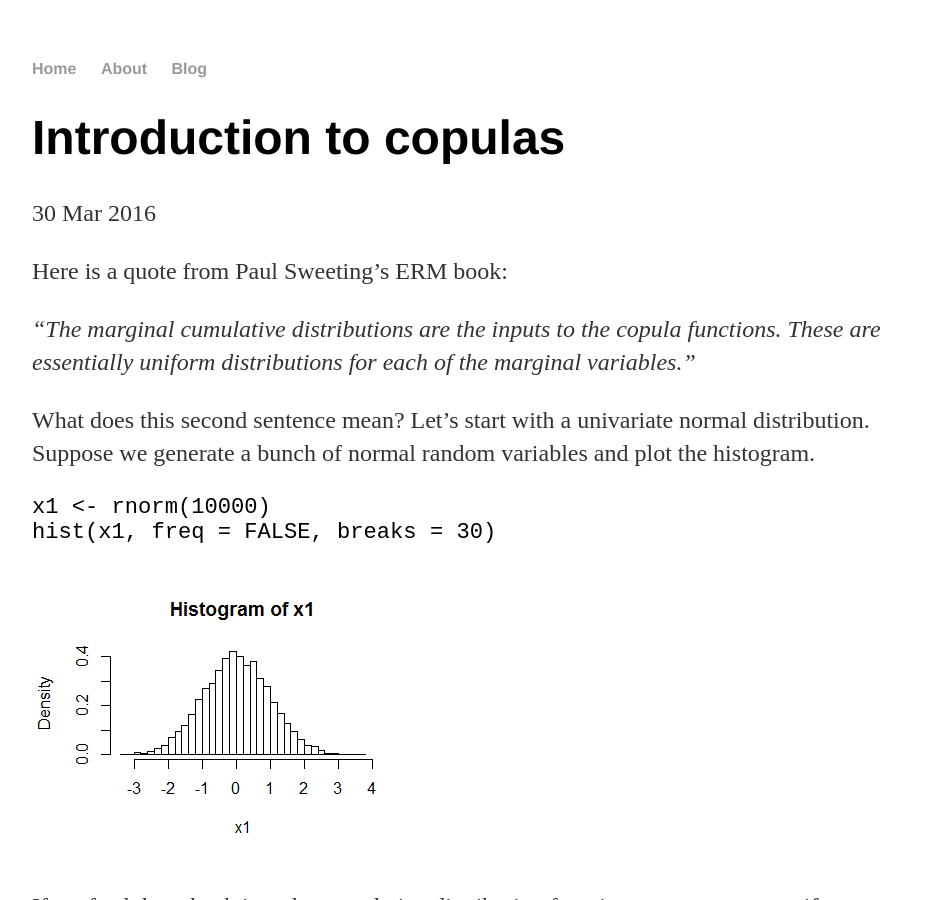
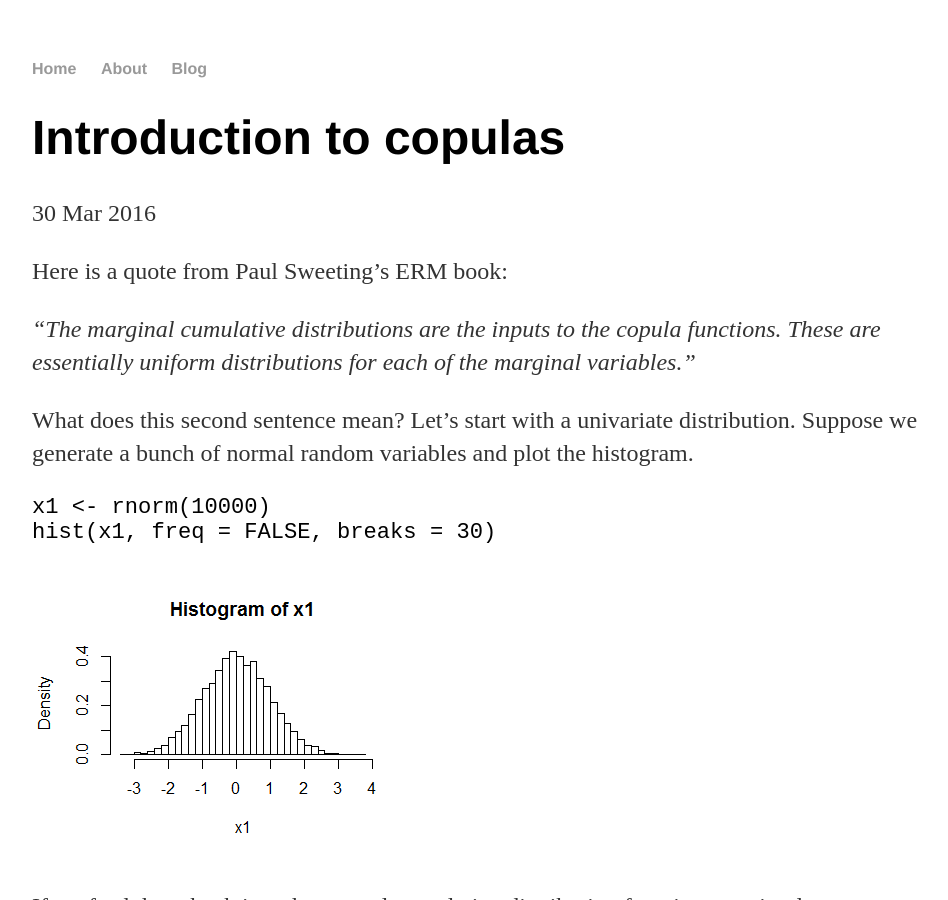
Before and after one commit to actuarial-science/actuarial-science.github.io, a Jekyll site: the page built from _posts/2016-03-20-Introduction-to-copulas.md, in a window 1280 px wide and 900 px high. Shown: the whole window, without its empty margins (160-1108 px from the left). Built offline with Jekyll 4.4.1, drawn with Linux system fonts in a browser that asks for light colours; comment, search, counter and statistics services are not loaded; some of the changed text lies outside the part shown.

````diff
--- a/_posts/2016-03-20-Introduction-to-copulas.md
+++ b/_posts/2016-03-20-Introduction-to-copulas.md
@@ -9,7 +9,7 @@
 
 *"The marginal cumulative distributions are the inputs to the copula functions. These are essentially uniform distributions for each of the marginal variables."*
 
-What does this second sentence mean? Let's start with a univariate normal distribution. Suppose we generate a bunch of normal random variables and plot the histogram.
+What does this second sentence mean? Let's start with a univariate distribution. Suppose we generate a bunch of normal random variables and plot the histogram.
 
 ``` r
 x1 <- rnorm(10000)
````
Also changed, not shown: other parts of _posts/2016-03-20-Introduction-to-copulas.md (+5 -5 lines).
